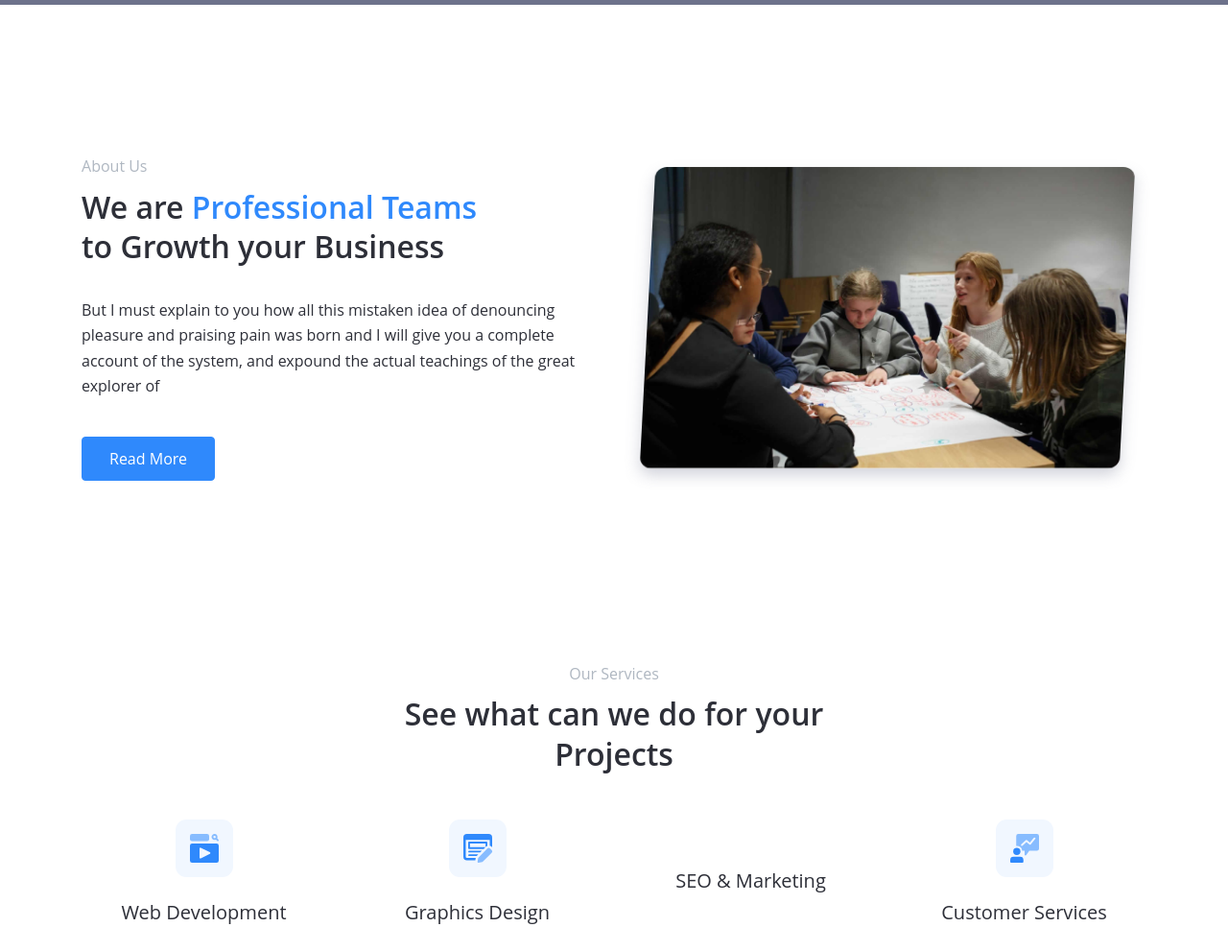
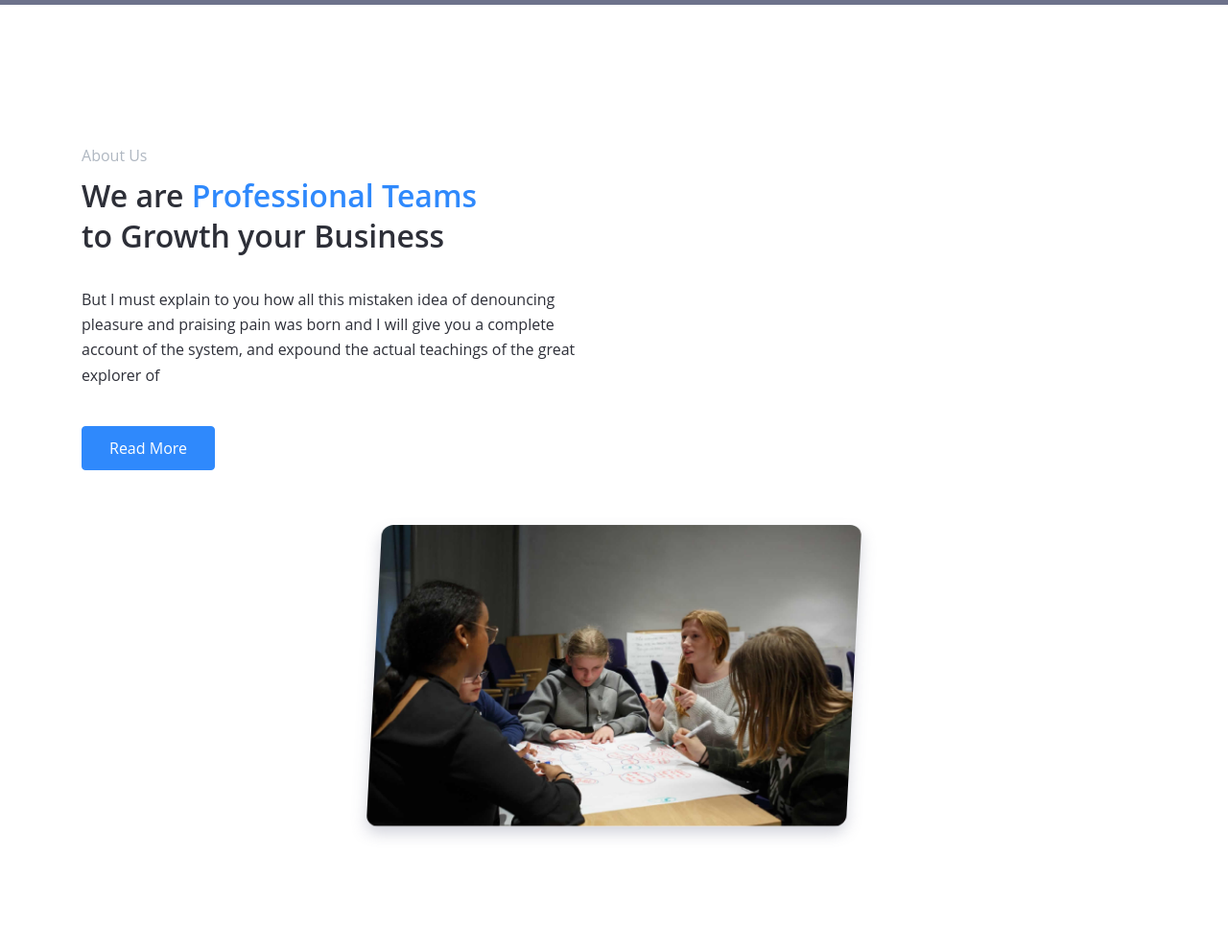
Before and after one commit to fariasgustavo/aula-git-flow, a plain HTML site: page index.html in a window 1280 px wide. Shown: the part 640-1631 px from the top of the page at 96% size. Drawn offline with Linux system fonts and the light colour scheme; files whose address does not match are found by name.

Commit message:
release: 1.0.0

```diff
--- a/index.html
+++ b/index.html
@@ -57,6 +57,8 @@
 
     <nav class="navbar navbar-expand-lg navbar-light">
       <div class="container">
+        <!-- <a href="index.html" class="navbar-brand">Reve<span class="text-primary">Tive.</span></a> -->
+
         <a href="index.html" class="navbar-brand">Reve<span class="text-primary">Tive.</span></a>
 
         <button class="navbar-toggler" data-toggle="collapse" data-target="#navbarContent" aria-controls="navbarContent" aria-expanded="false" aria-label="Toggle navigation">
@@ -133,7 +135,13 @@
 
             <a href="about.html" class="btn btn-primary mt-4">Read More</a>
           </div>
-          <div class="col-lg-6 py-3">
+          <!-- AJUSTE 11 - corrigir erro no grid -->
+          <!-- <div class="col-lg-6 py-3">
+            <div class="about-img">
+              <img src="./assets/img/about.jpg" alt="">
+            </div>
+          </div> -->
+          <div class="col-lg-12 py-3">
             <div class="about-img">
               <img src="./assets/img/about.jpg" alt="">
             </div>
@@ -557,11 +565,12 @@
                 <div class="col-sm-6 py-2">
                   <label for="email" class="fg-grey">Email</label>
                   <input type="text" class="form-control" id="email" placeholder="Email address..">
-                </div>
-                <div class="col-12 py-2">
+               </div>
+               <!-- AJUSTE 12 - adicionar campo de SUBJECT -->
+                <!-- <div class="col-12 py-2">
                   <label for="subject" class="fg-grey">Subject</label>
                   <input type="text" class="form-control" id="subject" placeholder="Subject..">
-                </div>
+                </div> -->
                 <div class="col-12 py-2">
                   <label for="message" class="fg-grey">Message</label>
                   <textarea id="message" rows="8" class="form-control" placeholder="Enter message.."></textarea>
```
